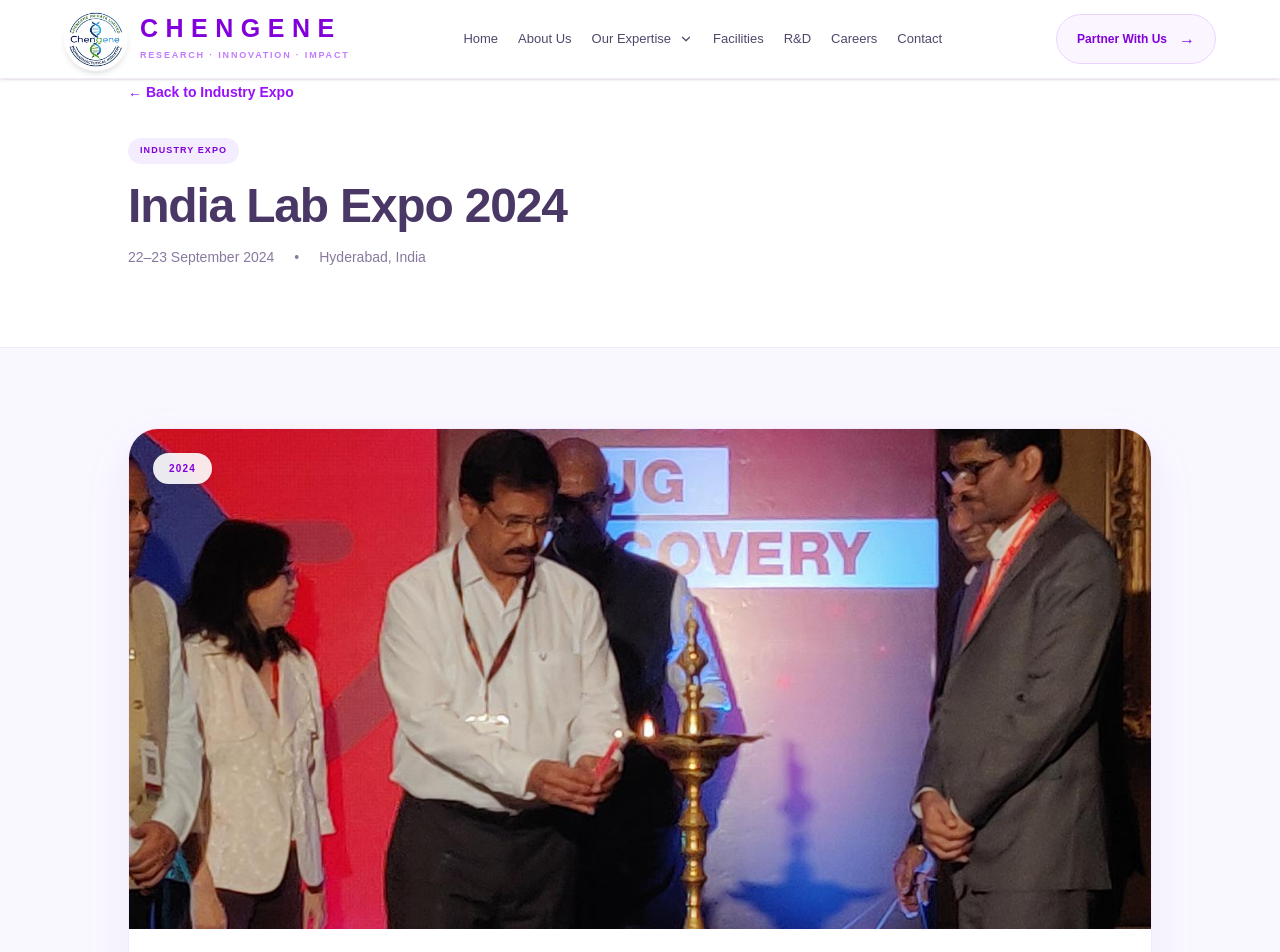
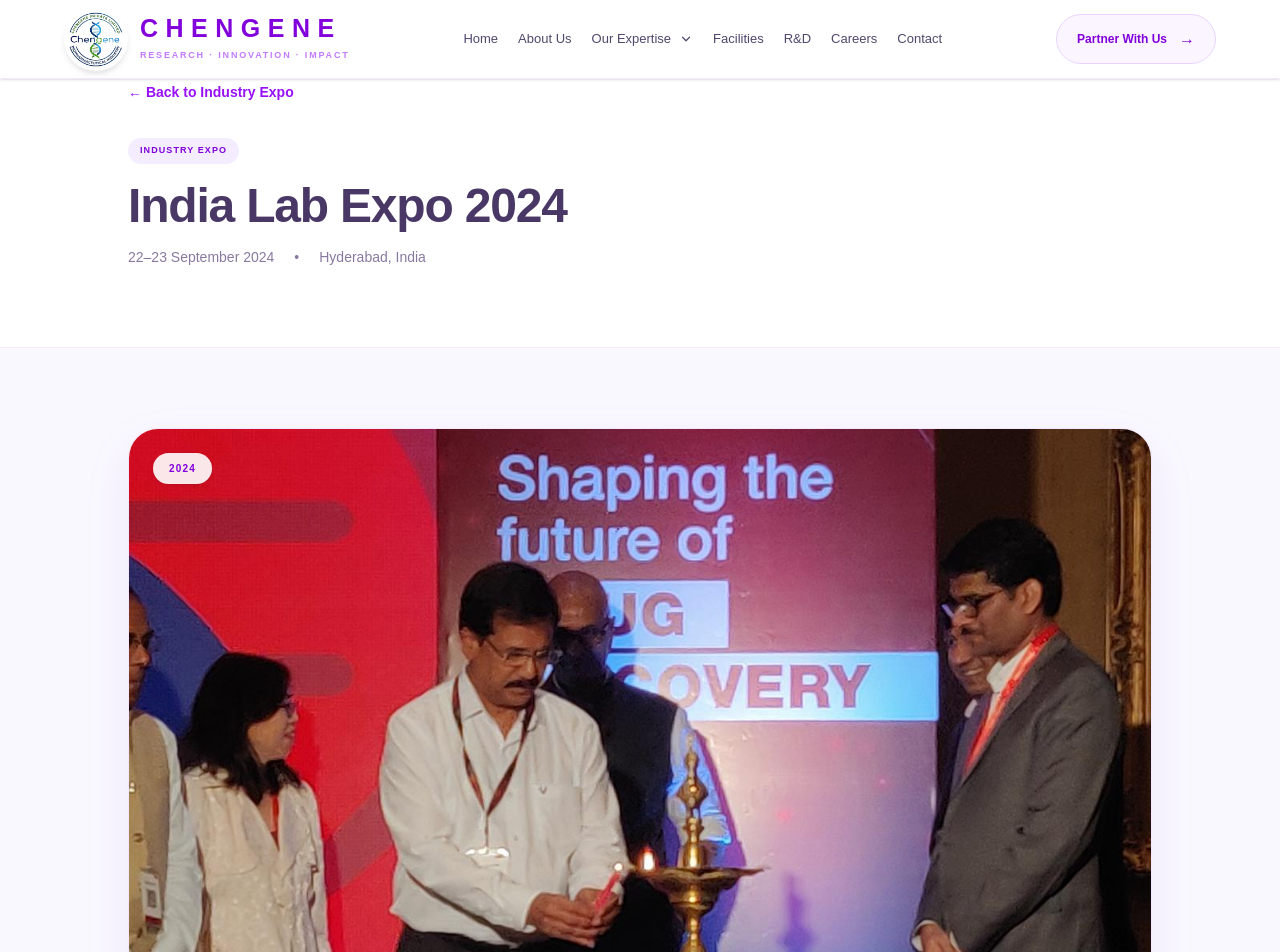
Before and after one commit to Ragavishan/chengene-website, a Next.js app: page /scientific-highlights/events/india-lab-expo-2024 in a window 1280 px wide. Shown: the top 952 px of the page. Built offline with nearby package versions, Linux system fonts and the light colour scheme.

Commit message:
Deploy all website updates

```diff
--- a/app/scientific-highlights/[type]/[slug]/page.tsx
+++ b/app/scientific-highlights/[type]/[slug]/page.tsx
@@ -95,34 +95,31 @@ export default async function ScientificHighlightDetailPage({
             <article className="overflow-hidden rounded-[24px] border border-purple-100 bg-white shadow-[0_18px_50px_rgba(91,33,182,0.08)] sm:rounded-[30px]">
               {/* IMAGE GALLERY */}
               {images.length === 1 ? (
-              <div className="relative h-[260px] overflow-hidden sm:h-[400px] md:h-[500px]">
+              <div className="relative w-full overflow-hidden bg-white">
                 <img
                   src={images[0]}
                   alt={`${item.title} - ${item.location}`}
-                  className="h-full w-full object-cover"
+                  className="block h-auto w-full object-contain"
                 />
 
                 <div className="absolute left-4 top-4 rounded-full bg-white/90 px-3 py-1.5 text-[9px] font-semibold uppercase tracking-[0.12em] text-purple-700 shadow-sm backdrop-blur-sm sm:left-6 sm:top-6 sm:px-4 sm:py-2 sm:text-[10px]">
                   {item.year}
                 </div>
               </div>
+
               ) : (
                 <div className="grid grid-cols-1 gap-3 p-3 sm:grid-cols-2 sm:gap-4 sm:p-5">
                   {images.map((image, index) => (
                     <div
                       key={`${image}-${index}`}
-                    className={`group relative overflow-hidden rounded-xl bg-[#F3EDFF] ${
+                      className={`group relative overflow-hidden rounded-xl bg-white ${
                         index === 0 ? "sm:col-span-2" : ""
                       }`}
                     >
                       <img
                         src={image}
                         alt={`${item.title} - Photo ${index + 1}`}
-                      className={`w-full object-cover transition duration-500 group-hover:scale-[1.02] ${
-                        index === 0
-                          ? "h-[240px] sm:h-[380px]"
-                          : "h-[200px] sm:h-[230px]"
-                      }`}
+                        className="block h-auto w-full object-contain transition duration-500"
                       />
 
                       {index === 0 && (
@@ -131,6 +128,7 @@ export default async function ScientificHighlightDetailPage({
                         </div>
                       )}
                     </div>
+
                   ))}
                 </div>
               )}
```
Also changed, not shown: public/engagement/vel-tech-biotechnology-student-visit-2026-3.jpeg, public/engagement/vel-tech-biotechnology-student-visit-2026-4.jpeg. Lines whose indentation alone changed are shown as unchanged.
